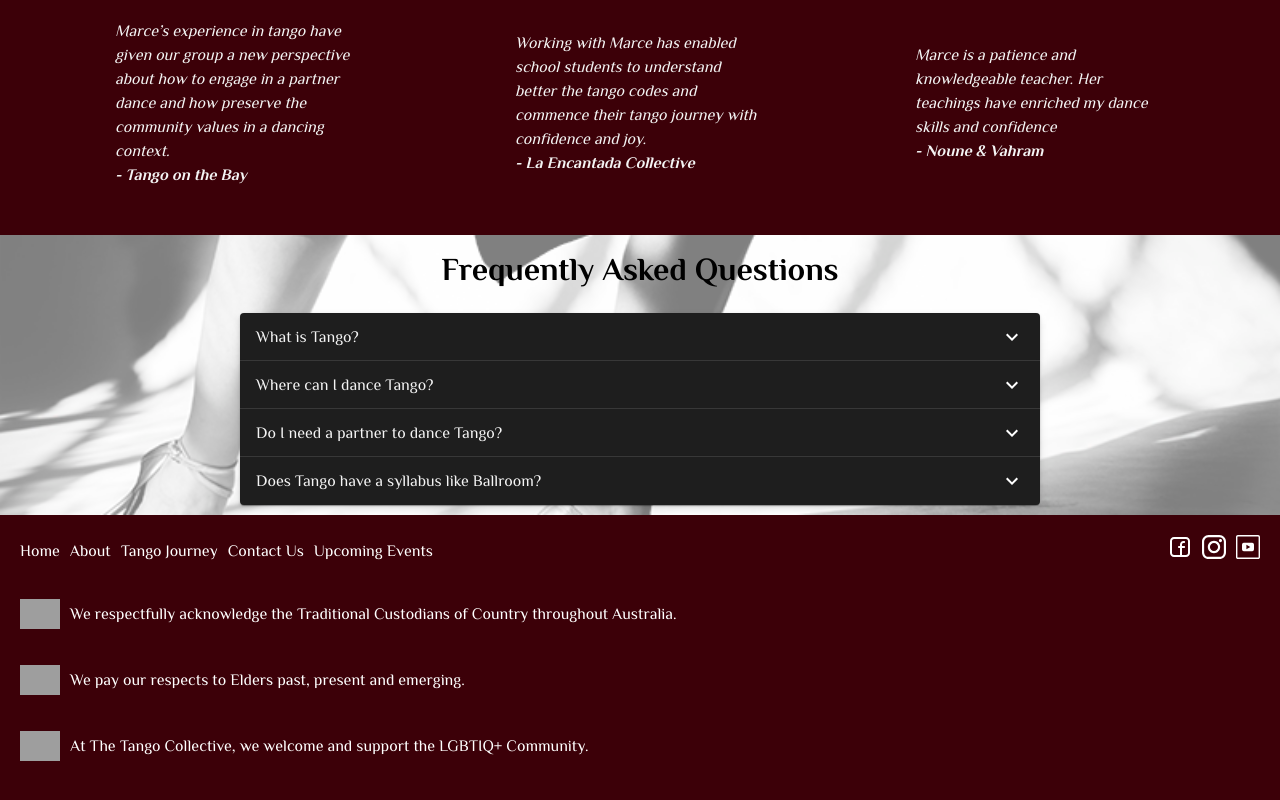
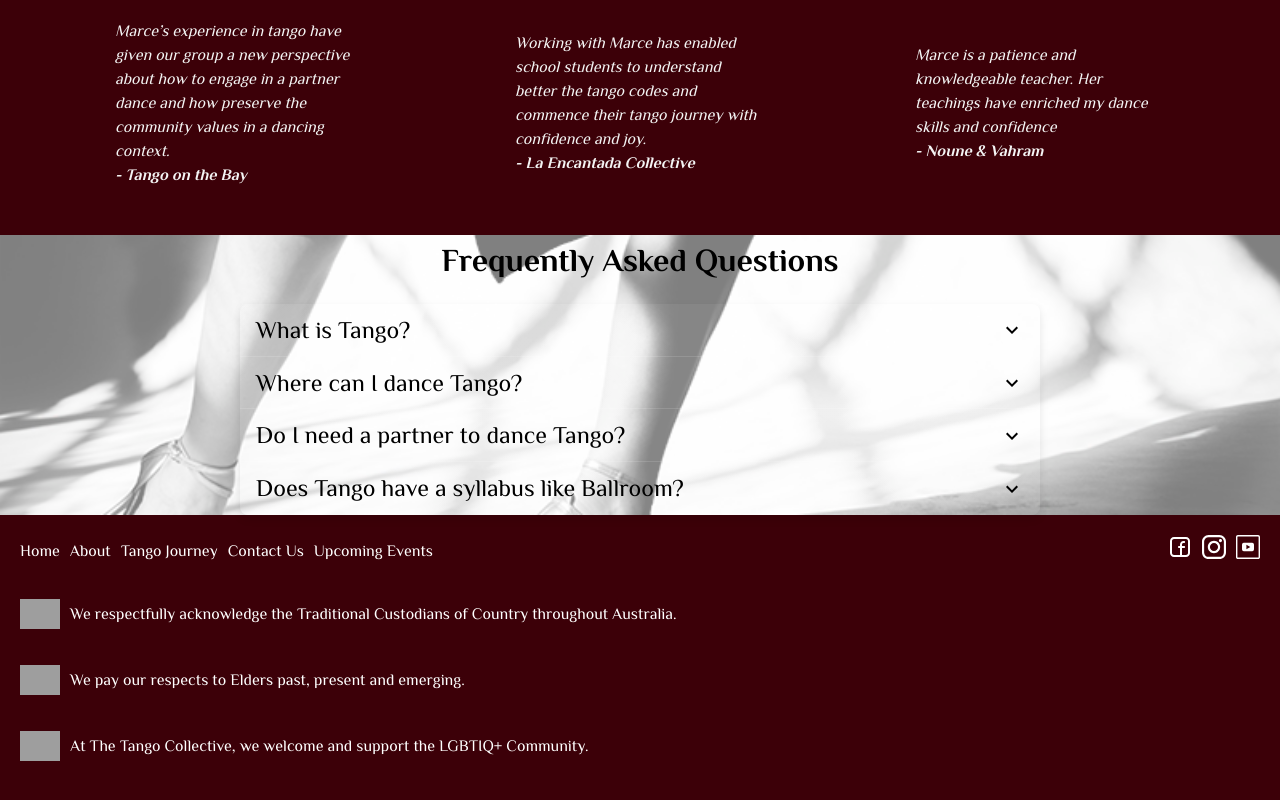
Before and after one commit to arharutyu/tango-collective, a React (Vite) app: page / in a window 1280 px wide. Shown: the part 2561-3361 px from the top of the page. Built offline with nearby package versions, Linux system fonts and the light colour scheme; grey boxes are pictures that could not be loaded; a web font is replaced by a local one.

Commit message:
FAQ styling

```diff
--- a/src/components/home/FAQ.tsx
+++ b/src/components/home/FAQ.tsx
@@ -5,7 +5,7 @@ import Typography from "@mui/material/Typography";
 import ExpandMoreIcon from "@mui/icons-material/ExpandMore";
 
 const FAQ = () => {
-  const FAQs: Array<object> = [
+  const FAQs: Array<{ question: string; text: string }> = [
     {
       question: "What is Tango?",
       text: "Lorem ipsum dolor sit amet, consectetur adipiscing elit. Suspendisse malesuada lacus ex, sit amet blandit leo lobortis eget.",
@@ -20,18 +20,38 @@ const FAQ = () => {
         <Typography component="h1">Frequently Asked Questions</Typography>
         <div className="faq-inner">
           {FAQs.map((faq, ind) => (
-            <Accordion key={ind}>
-              <AccordionSummary
-                expandIcon={<ExpandMoreIcon />}
-                aria-controls="panel1-content"
-                id="panel1-header"
+              <Accordion
+                  key={ind}
+                  sx={{
+                    boxShadow: "none", // Removes default shadow
+                    backgroundColor: "transparent", // Set background to transparent
+                    "& .MuiAccordionSummary-root": {
+                      backgroundColor: "transparent", // Transparent background for summary
+                      color: "black", // Set text color to black
+                    },
+                    "& .MuiAccordionDetails-root": {
+                      color: "black", // Set text color to black
+                      backgroundColor: "transparent", // Transparent background for details
+                    },
+                    "& .MuiAccordionSummary-content": {
+                      color: "black", // Set text color to black
+                    },
+                  }}
               >
-                <Typography component="span">{faq.question}</Typography>
-              </AccordionSummary>
-              <AccordionDetails>{faq.text}</AccordionDetails>
-            </Accordion>
+                <AccordionSummary
+                    expandIcon={<ExpandMoreIcon sx={{ color: 'black' }} />}
+                    aria-controls="panel1-content"
+                    id="panel1-header"
+                >
+                  <Typography component="span" variant="h4">{faq.question}</Typography>
+                </AccordionSummary>
+                <AccordionDetails>
+                  <Typography variant="body1">{faq.text}</Typography>
+                </AccordionDetails>
+              </Accordion>
           ))}
         </div>
+
       </div>
     </>
   );
```
